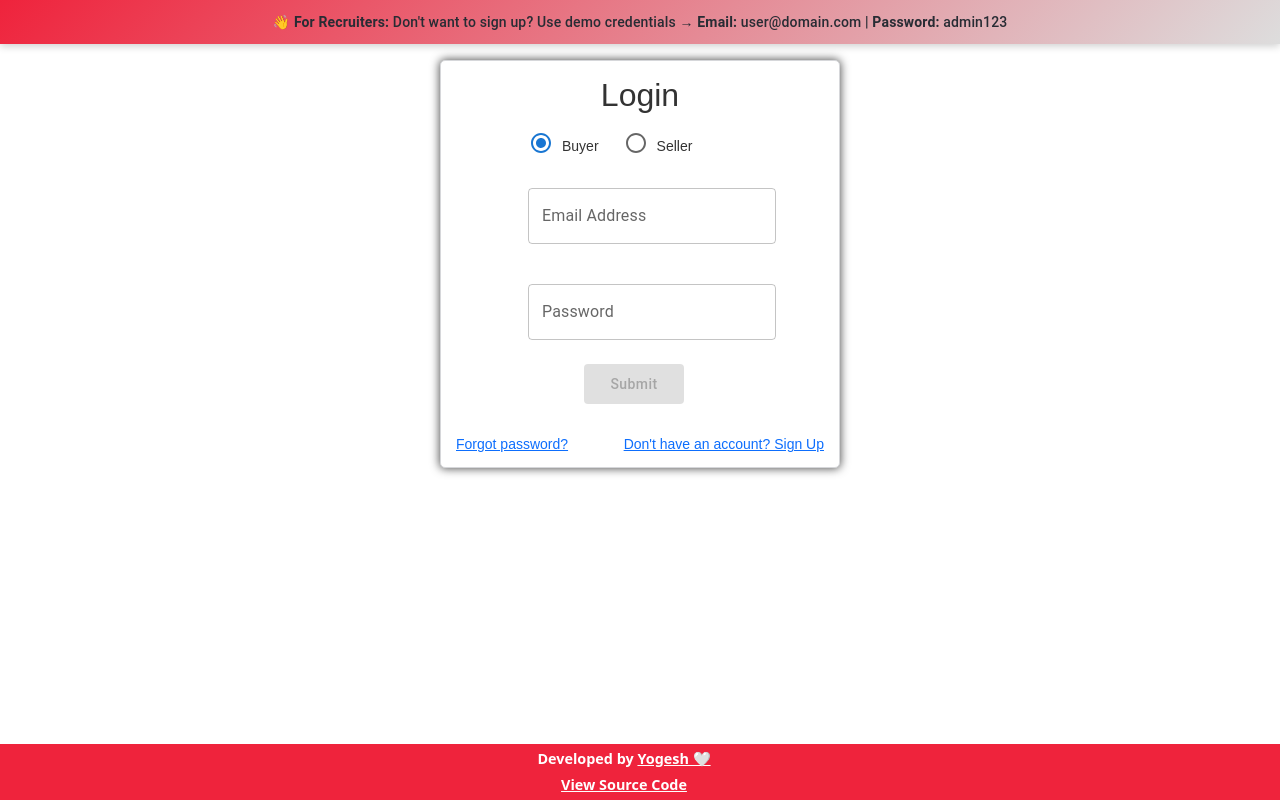
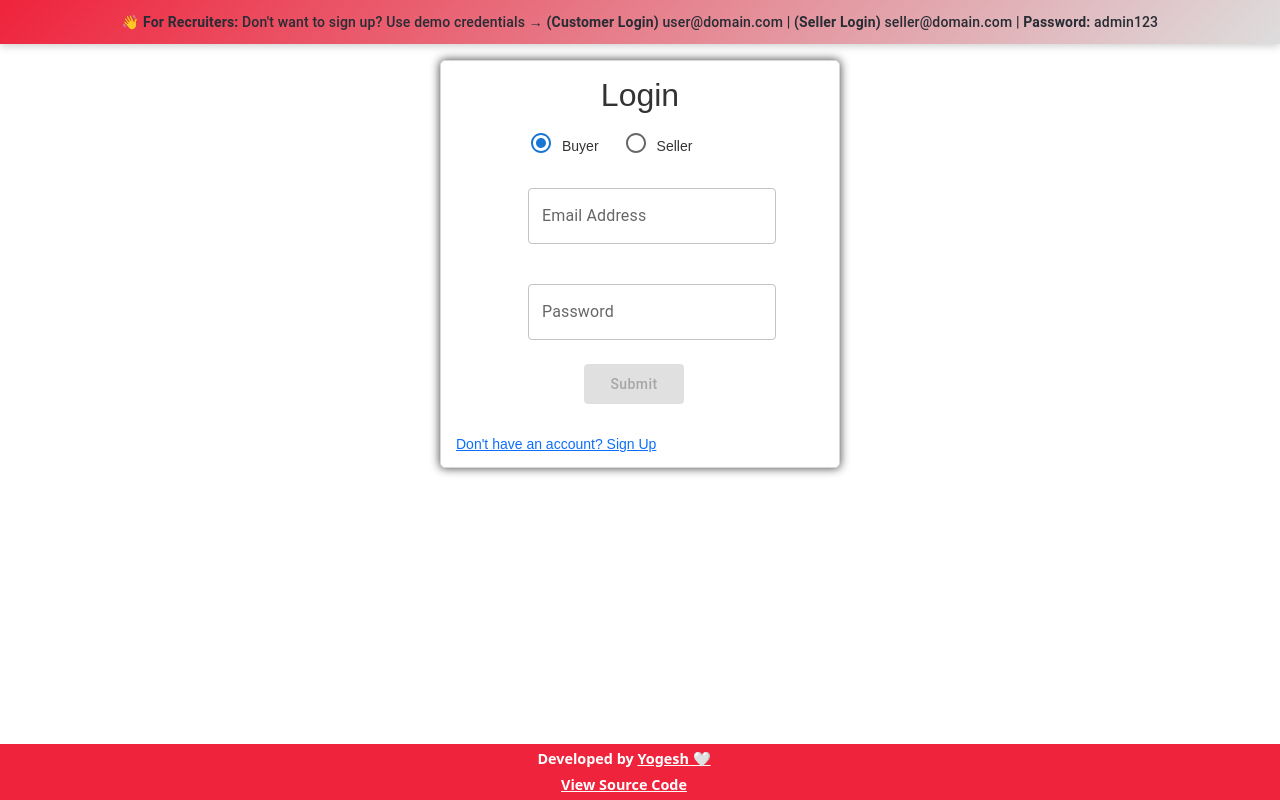
Before and after one commit to yogeshdevnani/MERNBuy, a React (Create React App) app in the folder frontend/: page /login in a window 1280 px wide. Built offline with nearby package versions, Linux system fonts and the light colour scheme.

Commit message:
add seller creds

```diff
--- a/frontend/src/components/DemoCredentialsBanner.js
+++ b/frontend/src/components/DemoCredentialsBanner.js
@@ -18,9 +18,8 @@ const DemoCredentialsBanner = () => {
       }}
     >
       <Typography variant="body2" sx={{ fontWeight: 500 }}>
-        👋 <strong>For Recruiters:</strong> Don't want to sign up? Use demo
-        credentials → <strong>Email:</strong> user@domain.com |{" "}
-        <strong>Password:</strong> admin123
+        👋 <strong>For Recruiters:</strong> Don't want to sign up? Use demo credentials → {" "}
+        <strong>(Customer Login)</strong> user@domain.com | <strong>(Seller Login)</strong> seller@domain.com | <strong>Password:</strong> admin123
       </Typography>
     </Box>
   );
--- a/frontend/src/components/Login.js
+++ b/frontend/src/components/Login.js
@@ -187,11 +187,11 @@ function Login() {
           <font color="red">{message}</font>
         </p>
         <Grid container>
-          <Grid item xs>
+          {/* <Grid item xs>
             <Link to="/otp" variant="body2">
               Forgot password?
             </Link>
-          </Grid>
+          </Grid> */}
           <Grid item>
             <Link to="/register" variant="body2">
               {"Don't have an account? Sign Up"}
```
